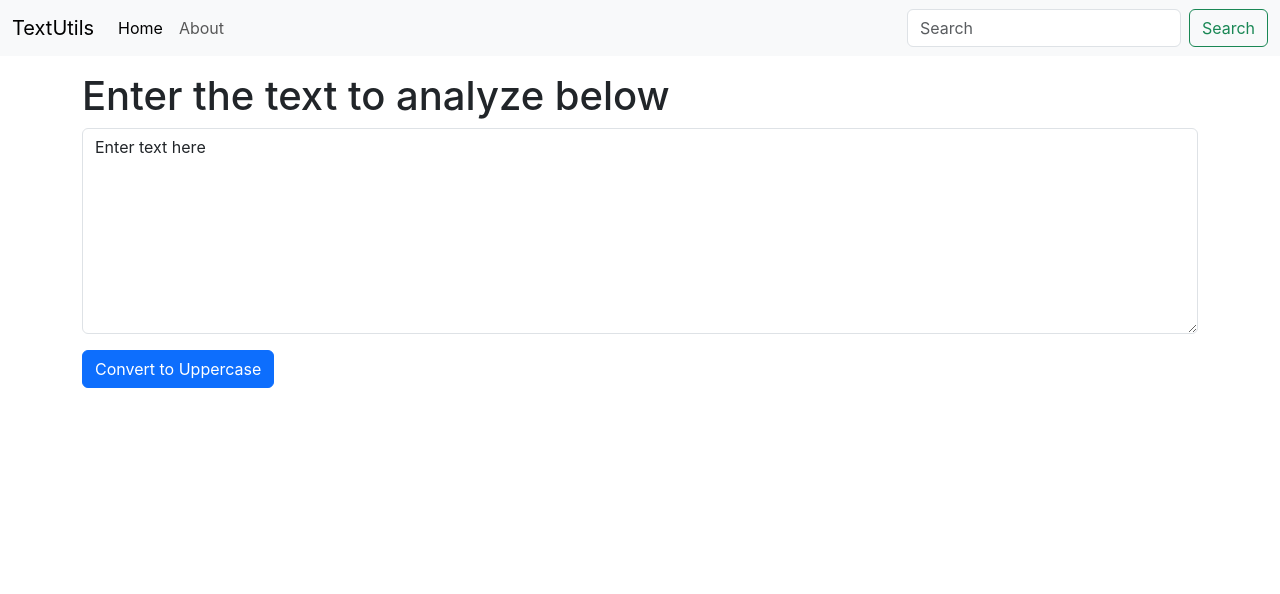
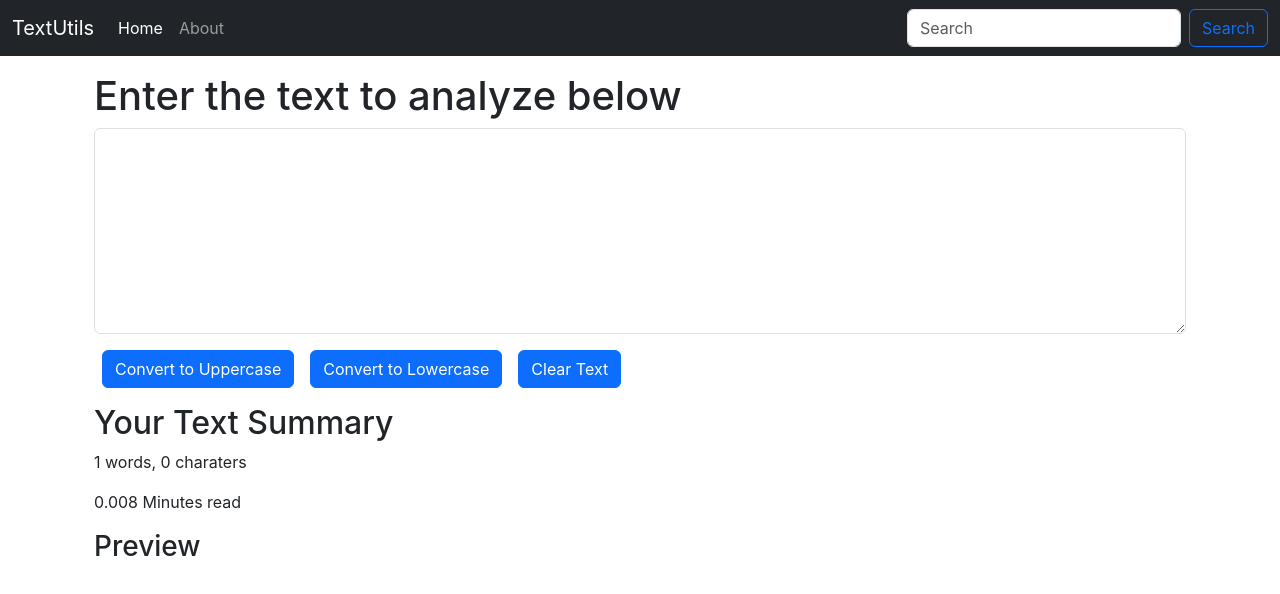
Before and after one commit to aishwarya1999-k/textutils-Reactjs, a React (Create React App) app: page / in a window 1280 px wide. Shown: the top 594 px of the page. Built offline with nearby package versions, Linux system fonts and the light colour scheme.

Commit message:
Make buttons interactive

```diff
--- a/src/components/Navbar.js
+++ b/src/components/Navbar.js
@@ -3,7 +3,7 @@
 
 export default function Navbar(props) {
   return (
-    <nav className="navbar navbar-expand-lg bg-body-tertiary">
+    <nav className="navbar navbar-expand-lg navbar-dark bg-dark">
   <div className="container-fluid">
     <a className="navbar-brand" href="/">{props.title}</a>
     <button className="navbar-toggler" type="button" data-bs-toggle="collapse" data-bs-target="#navbarSupportedContent" aria-controls="navbarSupportedContent" aria-expanded="false" aria-label="Toggle navigation">
@@ -18,9 +18,9 @@
           <a className="nav-link" href="/">{props.aboutText}</a>
         </li>
       </ul>
-      <form className="d-flex" role="search">
+      <form className="d-flex" >
         <input className="form-control me-2" type="search" placeholder="Search" aria-label="Search"/>
-        <button className="btn btn-outline-success" type="submit">Search</button>
+        <button className="btn btn-outline-primary" type="submit">Search</button>
       </form>
     </div>
   </div>
--- a/src/components/TextForm.js
+++ b/src/components/TextForm.js
@@ -7,22 +7,40 @@
         let newText = text.toUpperCase();
         setText(newText)
     }
+    const handleLowClick = () => {
+        let newText = text.toLowerCase();
+        setText(newText)
+    }
+    const handleClearClick = () => {
+        let newText = '';
+        setText(newText)
+    }
     const handleOnChange = (event) => {
         //console.log("clicked")
         setText(event.target.value)
     }
-    const [text, setText] = useState('Enter text here');
+    const [text, setText] = useState('');
     //text = "new text"; //wrong way to change the state
     //setText("new text"); // correct way to change the state
 
   return (
-    <div>
+    <>
+    <div className='container'>
         <h1>{props.heading}</h1>
         <div className="mb-3">
         <textarea className="form-control" id="myBox" rows="8" value={text}  onChange={handleOnChange}></textarea>
         </div>
-        <button className="btn btn-primary" onClick={handleUpClick}>Convert to Uppercase</button>
-
+        <button className="btn btn-primary mx-2" onClick={handleUpClick}>Convert to Uppercase</button>
+        <button className="btn btn-primary mx-2" onClick={handleLowClick}>Convert to Lowercase</button>
+        <button className="btn btn-primary mx-2" onClick={handleClearClick}>Clear Text</button>
     </div>
+    <div className="container my-3">
+        <h2>Your Text Summary</h2>
+        <p>{text.split(" ").length} words, {text.length} charaters</p>
+        <p>{0.008 * text.split(" ").length} Minutes read</p>
+        <h3>Preview</h3>
+        <p>{text}</p>
+    </div>
+    </>
   )
 }
```
